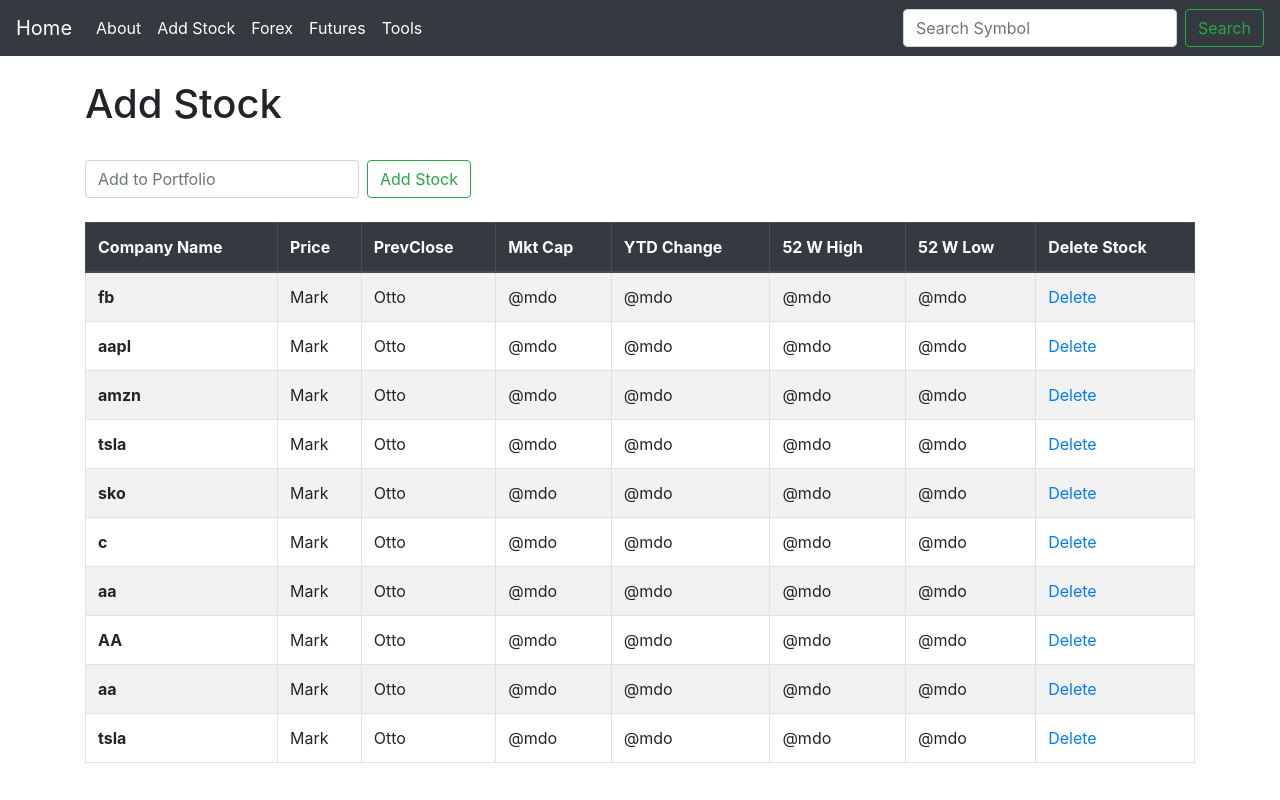
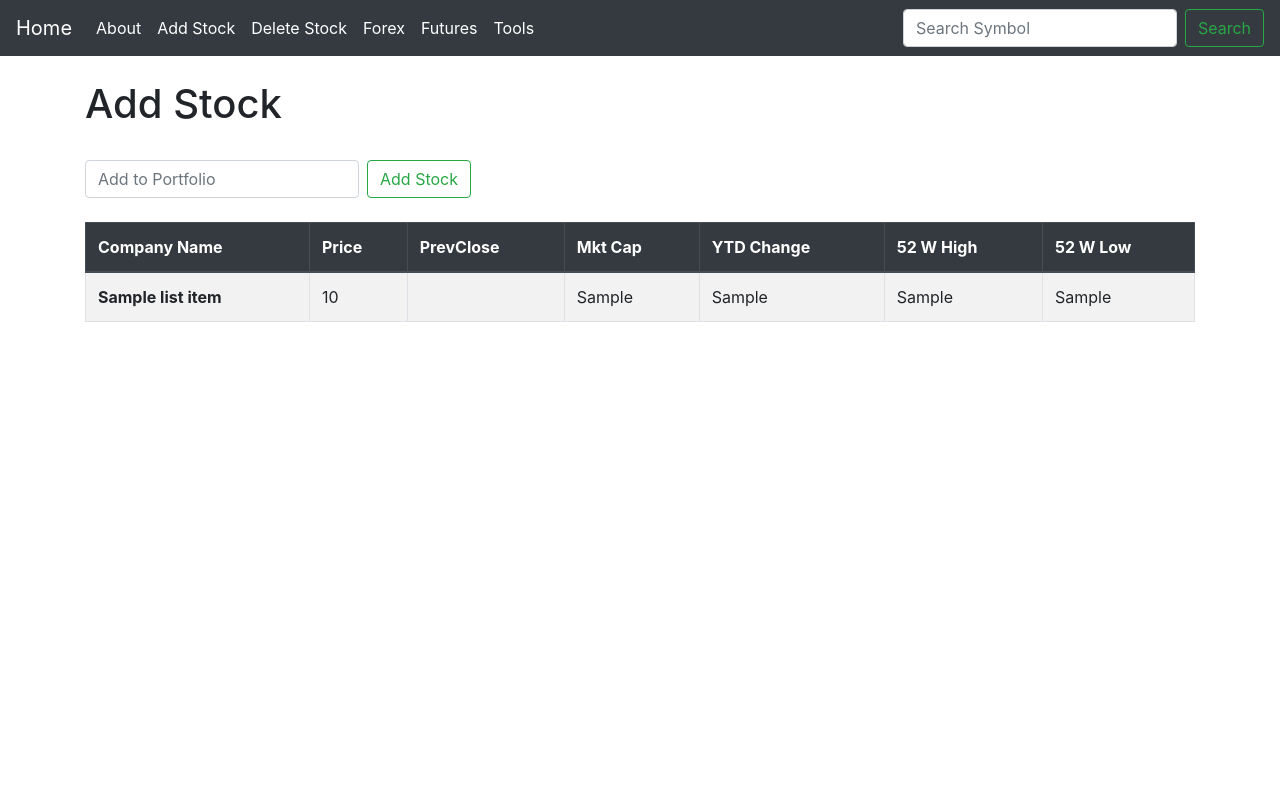
Before and after one commit to mjovbg/ts_site, a Django app: template quotes/templates/add_stock.html in a window 1280 px wide. Run offline with Django 3.2, Linux system fonts and the light colour scheme; data comes from the database, SQL or seed files in the repository; both versions use the stored data as it was after the commit; the template is opened without the code that fills it: values that come from a table or form of the project are taken from there, most other values are stand-ins (such as "Sample title", 1, 10 or a date in 2020); some libraries are stand-ins or nearby versions.

Commit message:
Added table on the add stock. Added delete page. Delete function still doesn't work. Finished course.

```diff
--- a/quotes/templates/add_stock.html
+++ b/quotes/templates/add_stock.html
@@ -22,29 +22,29 @@
         <th scope="col">YTD Change</th>
         <th scope="col">52 W High</th>
         <th scope="col">52 W Low</th>
-        <th scope="col">Delete Stock</th>
-
     </tr>
   </thead>
   <tbody>
+{% if ticker %}
 
-  {% for item in ticker %}
-    <tr>
-      <th scope="row">{{ item }}</th>
-        <td>Mark</td>
-        <td>Otto</td>
-        <td>@mdo</td>
-        <td>@mdo</td>
-        <td>@mdo</td>
-        <td>@mdo</td>
-        <td><a href="{% url 'delete' %}">Delete</a></td>
-    </tr>
+
+    {% for list_item in output %}
+     <tr>
+        <th scope="row">{{list_item.companyName}} </th>
+        <td>{{list_item.latestPrice}}</td>
+        <td>{{list_item.previousClose}}</td>
+        <td>{{list_item.marketCap}} </td>
+        <td>{{list_item.ytdChange}} </td>
+        <td>{{list_item.week52High}}</td>
+        <td>{{list_item.week52Low}} </td>
+     </tr>
   {% endfor %}
-
+{%endif%}
 
   </tbody>
 </table>
 
+<br> <br>
 
 
 
--- a/quotes/templates/base.html
+++ b/quotes/templates/base.html
@@ -24,6 +24,9 @@
       </li>
       <li class="nav-item active">
         <a class="nav-link" href="{% url 'add_stock' %}">Add Stock <span class="sr-only">(current)</span></a>
+      </li>
+      <li class="nav-item active">
+        <a class="nav-link" href="{% url 'delete_stock' %}">Delete Stock <span class="sr-only">(current)</span></a>
       </li>
       <li class="nav-item active">
         <a class="nav-link" href="#">Forex <span class="sr-only">(current)</span></a>
--- a/quotes/urls.py
+++ b/quotes/urls.py
@@ -5,7 +5,9 @@
     path('', views.home, name = 'home'),
     path('about/', views.about, name = 'about'),
     path('add_stock/', views.add_stock, name = 'add_stock'),
-    path('delete/stock_id>', views.delete, name = 'delete')         # FIX THIS
+    path('delete/stock_id>', views.delete, name = 'delete'),         # FIX THIS
+    path('delete_stock.html/', views.delete_stock, name = 'delete_stock'),
+
 ]
 
 '''
```
Also changed, not shown: quotes/templates/delete_stock.html (added, +13 -0 lines), quotes/views.py (+18 -2 lines), db.sqlite3.
